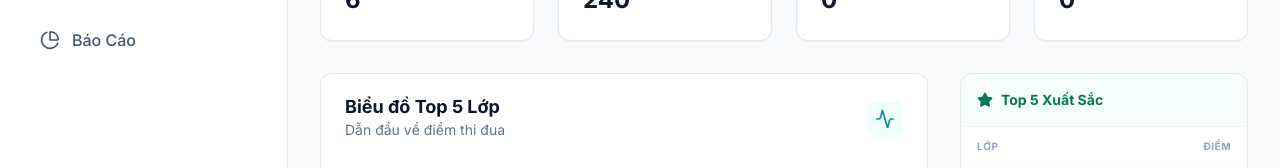
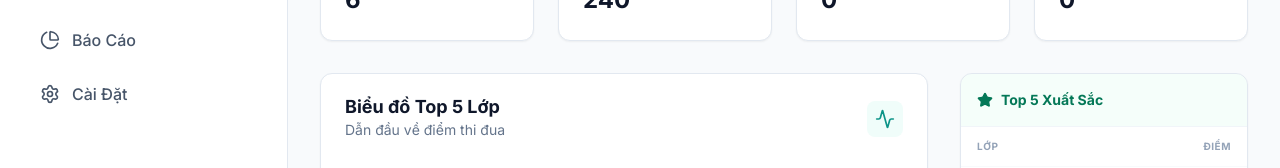
Before and after one commit to hoaithanhsp/trolychamdiem, a React (Vite) app: page / in a window 1280 px wide. Shown: the part 234-402 px from the top of the page. Built offline with nearby package versions, Linux system fonts and the light colour scheme.

Commit message:
Add Settings component and update navigation

```diff
--- a/App.tsx
+++ b/App.tsx
@@ -1,13 +1,14 @@
 import React, { useState, useEffect } from 'react';
 import { ViewState, AppData } from './types';
 import { getStorageData, saveStorageData, exportData, resetSemester } from './services/storage';
-import { LayoutDashboard, Users, ClipboardList, PieChart, Menu, Download, RotateCcw, Flag } from 'lucide-react';
+import { LayoutDashboard, Users, ClipboardList, PieChart, Menu, Download, RotateCcw, Flag, Settings as SettingsIcon } from 'lucide-react';
 
 // Components
 import Dashboard from './components/Dashboard';
 import ClassManager from './components/ClassManager';
 import DailyScoring from './components/DailyScoring';
 import Reports from './components/Reports';
+import Settings from './components/Settings';
 
 const App: React.FC = () => {
   const [currentView, setCurrentView] = useState<ViewState>('dashboard');
@@ -26,7 +27,7 @@ const App: React.FC = () => {
   };
 
   const handleExport = () => {
-    if(confirm("Tải xuống dữ liệu backup (JSON)?")) {
+    if (confirm("Tải xuống dữ liệu backup (JSON)?")) {
       exportData();
     }
   };
@@ -80,6 +81,7 @@ const App: React.FC = () => {
             <NavItem view="classes" icon={Users} label="Quản Lý Lớp" />
             <NavItem view="scoring" icon={ClipboardList} label="Chấm Cờ Đỏ" />
             <NavItem view="reports" icon={PieChart} label="Báo Cáo" />
+            <NavItem view="settings" icon={SettingsIcon} label="Cài Đặt" />
           </nav>
 
           <div className="mt-auto pt-6 border-t border-slate-100 space-y-2">
@@ -106,6 +108,7 @@ const App: React.FC = () => {
               {currentView === 'classes' && 'Quản Lý Lớp Học'}
               {currentView === 'scoring' && 'Chấm Điểm Hàng Ngày'}
               {currentView === 'reports' && 'Báo Cáo & Thống Kê'}
+              {currentView === 'settings' && 'Cài Đặt Vi Phạm & Khen Thưởng'}
             </h2>
             <div className="h-6 w-px bg-slate-200 hidden md:block"></div>
             <p className="text-slate-500 text-sm hidden md:block">Năm học 2025-2026 • Học kỳ I</p>
@@ -131,6 +134,7 @@ const App: React.FC = () => {
             {currentView === 'classes' && <ClassManager data={data} onUpdate={handleUpdateData} />}
             {currentView === 'scoring' && <DailyScoring data={data} onUpdate={handleUpdateData} />}
             {currentView === 'reports' && <Reports data={data} />}
+            {currentView === 'settings' && <Settings data={data} onUpdate={handleUpdateData} />}
           </div>
         </main>
       </div>
```
Lines whose indentation alone changed are shown as unchanged.
